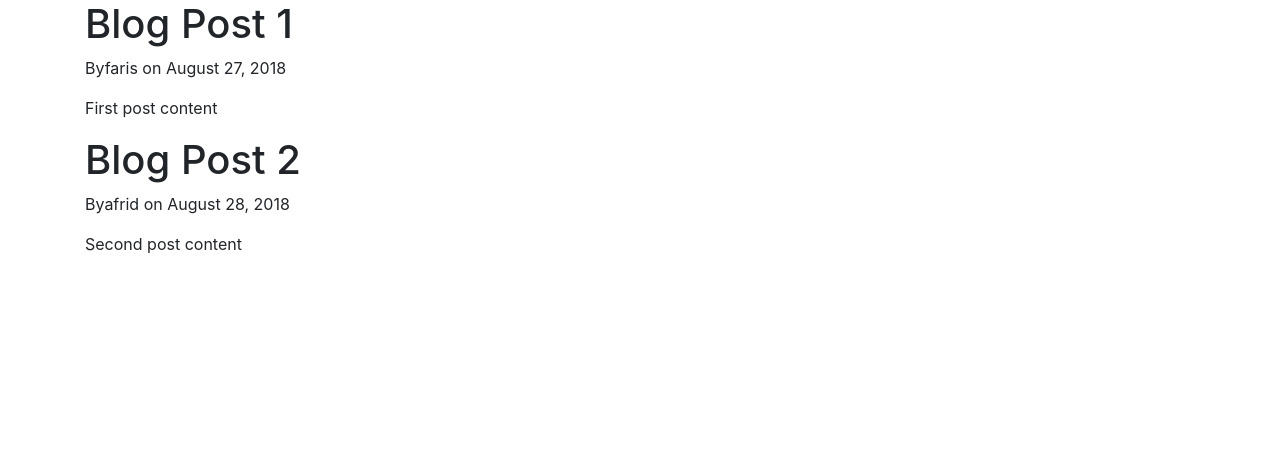
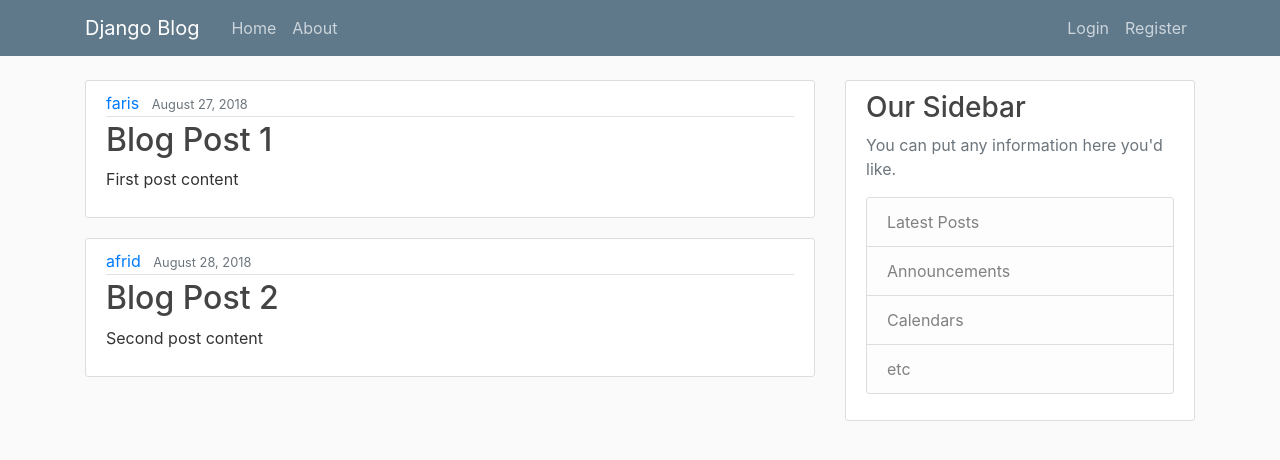
Before and after one commit to faris-kp/django-blog-app, a Django app: page / in a window 1280 px wide. Shown: the top 460 px of the page. Run offline with Django 3.2, Linux system fonts and the light colour scheme; some libraries are stand-ins or nearby versions.

Commit message:
home page template completed

```diff
--- /dev/null
+++ b/blog/static/blog/main.css
@@ -0,0 +1,84 @@
+body {
+    background: #fafafa;
+    color: #333333;
+    margin-top: 5rem;
+  }
+
+  h1, h2, h3, h4, h5, h6 {
+    color: #444444;
+  }
+
+  ul {
+    margin: 0;
+  }
+
+  .bg-steel {
+    background-color: #5f788a;
+  }
+
+  .site-header .navbar-nav .nav-link {
+    color: #cbd5db;
+  }
+
+  .site-header .navbar-nav .nav-link:hover {
+    color: #ffffff;
+  }
+
+  .site-header .navbar-nav .nav-link.active {
+    font-weight: 500;
+  }
+
+  .content-section {
+    background: #ffffff;
+    padding: 10px 20px;
+    border: 1px solid #dddddd;
+    border-radius: 3px;
+    margin-bottom: 20px;
+  }
+
+  .article-title {
+    color: #444444;
+  }
+
+  a.article-title:hover {
+    color: #428bca;
+    text-decoration: none;
+  }
+
+  .article-content {
+    white-space: pre-line;
+  }
+
+  .article-img {
+    height: 65px;
+    width: 65px;
+    margin-right: 16px;
+  }
+
+  .article-metadata {
+    padding-bottom: 1px;
+    margin-bottom: 4px;
+    border-bottom: 1px solid #e3e3e3
+  }
+
+  .article-metadata a:hover {
+    color: #333;
+    text-decoration: none;
+  }
+
+  .article-svg {
+    width: 25px;
+    height: 25px;
+    vertical-align: middle;
+  }
+
+  .account-img {
+    height: 125px;
+    width: 125px;
+    margin-right: 20px;
+    margin-bottom: 16px;
+  }
+
+  .account-heading {
+    font-size: 2.5rem;
+  }
--- a/blog/templates/blog/base.html
+++ b/blog/templates/blog/base.html
@@ -8,6 +8,7 @@
 
     <!-- Bootstrap CSS -->
     <link rel="stylesheet" href="https://maxcdn.bootstrapcdn.com/bootstrap/4.0.0/css/bootstrap.min.css" integrity="sha384-Gn5384xqQ1aoWXA+058RXPxPg6fy4IWvTNh0E263XmFcJlSAwiGgFAW/dAiS6JXm" crossorigin="anonymous">
+    <link rel="stylesheet"  type="text/css" href="{% static 'blog/main.css' %}">
     {% if title %}
         <title>djago-blog {{title}}</title>
     {% else %}
@@ -15,9 +16,47 @@
     {% endif %}
 </head>
 <body>
-    <div class='container'>
-        {% block content %}{% endblock  %}
+<header class="site-header">
+    <nav class="navbar navbar-expand-md navbar-dark bg-steel fixed-top">
+        <div class="container">
+            <a class="navbar-brand mr-4" href="{% url 'blog_home' %}">Django Blog</a>
+        <button class="navbar-toggler" type="button" data-toggle="collapse" data-target="#navbarToggle" aria-controls="navbarToggle" aria-expanded="false" aria-label="Toggle navigation">
+            <span class="navbar-toggler-icon"></span>
+        </button>
+      <div class="collapse navbar-collapse" id="navbarToggle">
+        <div class="navbar-nav mr-auto">
+          <a class="nav-item nav-link" href="{% url 'blog_home' %}">Home</a>
+          <a class="nav-item nav-link" href="{% url 'blog_about' %}">About</a>
+        </div>
+        <!-- Navbar Right Side -->
+        <div class="navbar-nav">
+          <a class="nav-item nav-link" href="#">Login</a>
+          <a class="nav-item nav-link" href="#">Register</a>
+        </div>
+      </div>
     </div>
+  </nav>
+</header>
+<main role="main" class="container">
+    <div class="row">
+        <div class="col-md-8">
+        {% block content %}{% endblock %}
+        </div>
+        <div class="col-md-4">
+        <div class="content-section">
+            <h3>Our Sidebar</h3>
+            <p class='text-muted'>You can put any information here you'd like.
+            <ul class="list-group">
+                <li class="list-group-item list-group-item-light">Latest Posts</li>
+                <li class="list-group-item list-group-item-light">Announcements</li>
+                <li class="list-group-item list-group-item-light">Calendars</li>
+                <li class="list-group-item list-group-item-light">etc</li>
+            </ul>
+            </p>
+        </div>
+        </div>
+    </div>
+</main>
 <script src="https://code.jquery.com/jquery-3.2.1.slim.min.js" integrity="sha384-KJ3o2DKtIkvYIK3UENzmM7KCkRr/rE9/Qpg6aAZGJwFDMVNA/GpGFF93hXpG5KkN" crossorigin="anonymous"></script>
 <script src="https://cdnjs.cloudflare.com/ajax/libs/popper.js/1.12.9/umd/popper.min.js" integrity="sha384-ApNbgh9B+Y1QKtv3Rn7W3mgPxhU9K/ScQsAP7hUibX39j7fakFPskvXusvfa0b4Q" crossorigin="anonymous"></script>
 <script src="https://maxcdn.bootstrapcdn.com/bootstrap/4.0.0/js/bootstrap.min.js" integrity="sha384-JZR6Spejh4U02d8jOt6vLEHfe/JQGiRRSQQxSfFWpi1MquVdAyjUar5+76PVCmYl" crossorigin="anonymous"></script>
--- a/blog/templates/blog/home.html
+++ b/blog/templates/blog/home.html
@@ -1,8 +1,15 @@
 {% extends 'blog/base.html' %}
 {% block  content %}
     {% for  post in posts %}
-        <h1>{{post.title}}</h1>
-        <p>By{{post.author}} on {{post.date_posted}}</p>
-        <p>{{post.content}}</p>
+     <article class="media content-section">
+        <div class="media-body">
+            <div class="article-metadata">
+            <a class="mr-2" href="#">{{ post.author }}</a>
+            <small class="text-muted">{{ post.date_posted }}</small>
+            </div>
+            <h2><a class="article-title" href="#">{{ post.title }}</a></h2>
+            <p class="article-content">{{ post.content }}</p>
+        </div>
+     </article>
     {% endfor %}
 {% endblock content %}
```
